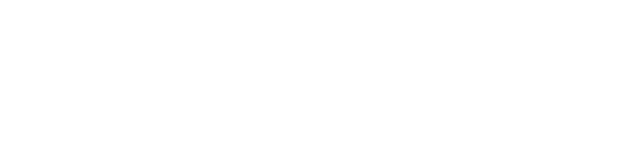
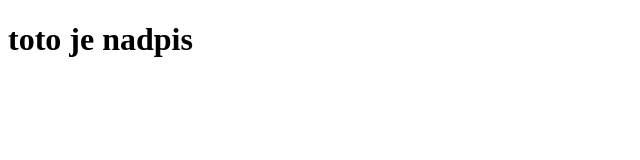
Before and after one commit to mrjaycob-git/gitujeme-o-100-sest, a plain HTML site: page index.html in a window 1280 px wide. Shown: the whole page, without its empty margins (0-640 px from the left). Drawn offline with Linux system fonts and the light colour scheme.

Commit message:
pridal som h1 nadpis

```diff
--- a/index.html
+++ b/index.html
@@ -6,6 +6,8 @@
     <title>Get Out (by Jordan Peele)</title>
 </head>
 <body>
-
+    <h1>
+        toto je nadpis
+    </h1>
 </body>
 </html>
```
